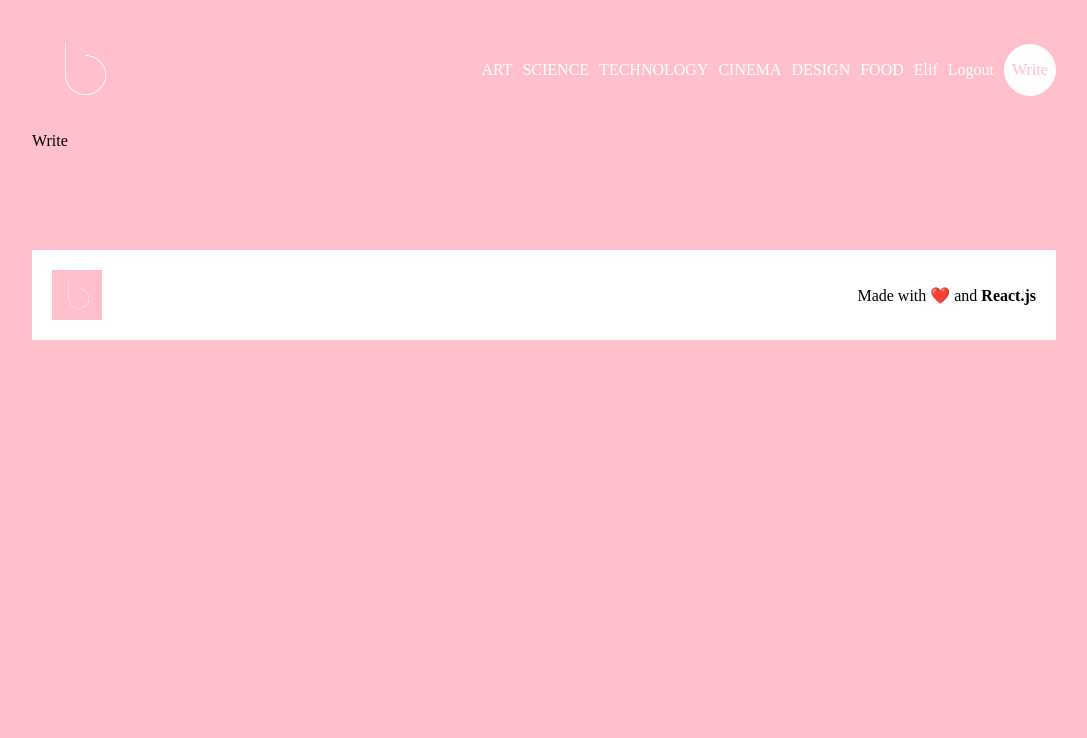
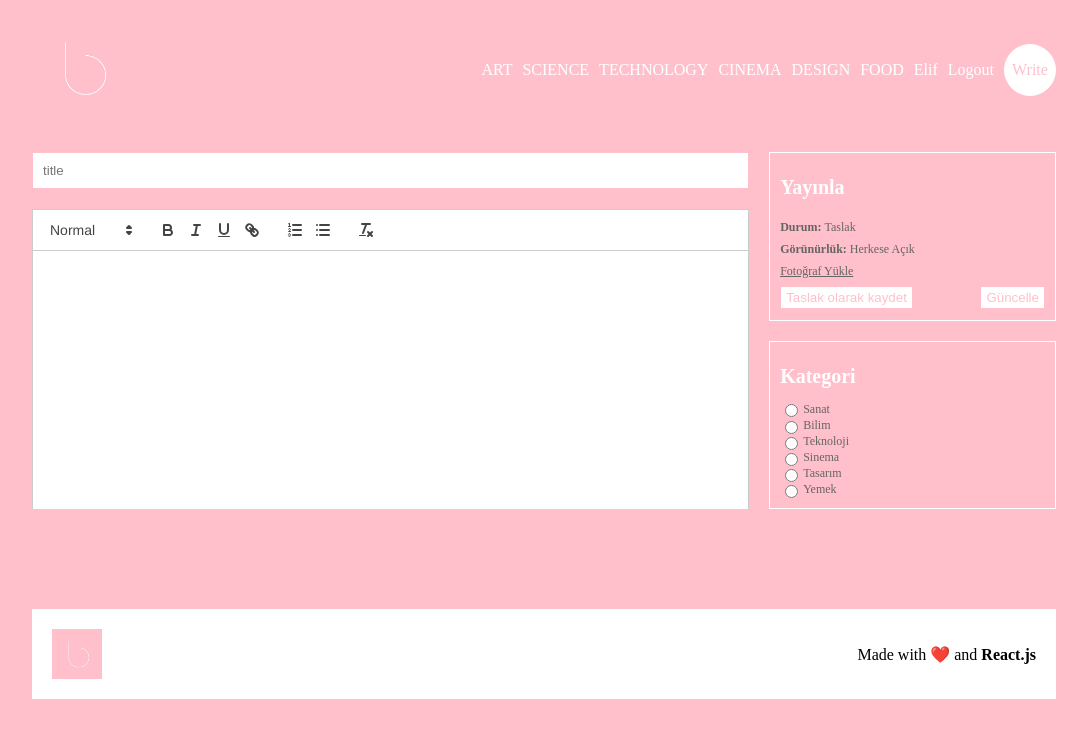
Before and after one commit to elifgazioglu/mern-blog-app, a React (Create React App) app in the folder client/: page /write in a window 1280 px wide. Shown: the top 738 px of the page, without its empty margins (96-1183 px from the left). Built offline with nearby package versions, Linux system fonts and the light colour scheme.

Commit message:
create write page with react-quill library

```diff
--- a/client/package.json
+++ b/client/package.json
@@ -9,6 +9,7 @@
     "react": "^18.2.0",
     "react-dom": "^18.2.0",
     "react-icons": "^4.8.0",
+    "react-quill": "^2.0.0",
     "react-router-dom": "^6.9.0",
     "react-scripts": "5.0.1",
     "sass": "^1.59.3",
--- a/client/src/pages/Write.jsx
+++ b/client/src/pages/Write.jsx
@@ -1,9 +1,83 @@
-import React from 'react'
+import React from "react";
+import { useState } from "react";
+import ReactQuill from "react-quill";
+import "react-quill/dist/quill.snow.css";
 
 const Write = () => {
+  const [value, setValue] = useState("");
+
   return (
-    <div>Write</div>
-  )
-}
+    <div className="add">
+      <div className="content">
+        <input type="text" placeholder="title"></input>
+        <div className="editorContainer">
+          <ReactQuill
+            className="editor"
+            theme="snow"
+            value={value}
+            onChange={setValue}
+          />
+        </div>
+      </div>
+      <div className="menu">
+        <div className="item">
+          <h1>Yayınla</h1>
+          <span>
+            <b>Durum: </b> Taslak
+          </span>
+          <span>
+            <b>Görünürlük: </b> Herkese Açık
+          </span>
+          <input
+            style={{ display: "none" }}
+            type="file"
+            name=""
+            id="file"
+          ></input>
+          <label className="file" htmlFor="file">
+            Fotoğraf Yükle
+          </label>
+          <div className="buttons">
+            <button>Taslak olarak kaydet</button>
+            <button>Güncelle</button>
+          </div>
+        </div>
+        <div className="item">
+          <h1>Kategori</h1>
 
-export default Write
+          <div className="cat">
+            <input type="radio" name="cat" value="art" id="art"></input>
+            <label htmlFor="art">Sanat</label>
+          </div>
+          <div className="cat">
+            <input type="radio" name="cat" value="science" id="science"></input>
+            <label htmlFor="science">Bilim</label>
+          </div>
+          <div className="cat">
+            <input
+              type="radio"
+              name="cat"
+              value="Technology"
+              id="technology"
+            ></input>
+            <label htmlFor="Technology">Teknoloji</label>
+          </div>
+          <div className="cat">
+            <input type="radio" name="cat" value="Cinema" id="cinema"></input>
+            <label htmlFor="Cinema">Sinema</label>
+          </div>
+          <div className="cat">
+            <input type="radio" name="cat" value="Design" id="design"></input>
+            <label htmlFor="design">Tasarım</label>
+          </div>
+          <div className="cat">
+            <input type="radio" name="cat" value="Food" id="food"></input>
+            <label htmlFor="food">Yemek</label>
+          </div>
+        </div>
+      </div>
+    </div>
+  );
+};
+
+export default Write;
--- a/client/src/style.scss
+++ b/client/src/style.scss
@@ -112,7 +112,8 @@ body {
                         border: 1px solid white;
 
                         &:hover {
-                            color: rgb(255, 158, 174);
+                            color: white;
+                            background-color: $pink;
                         }
                     }
                 }
@@ -241,7 +242,7 @@ body {
                     }
                 }
 
-                .edit{
+                .edit {
                     display: flex;
                     justify-content: space-between;
                     gap: 5px;
@@ -257,16 +258,16 @@ body {
                         justify-content: center;
                     }
 
-                    .icon{
+                    .icon {
                         width: 15px;
                         height: 15px;
                     }
 
-                    h1{
+                    h1 {
                         font-size: 42px;
                     }
 
-                    p{
+                    p {
                         text-align: justify;
 
                         line-height: 40px;
@@ -281,21 +282,21 @@ body {
                 flex-direction: column;
                 gap: 25px;
 
-                h1{
+                h1 {
                     font-size: 20px;
                 }
 
-                .post{
+                .post {
                     display: flex;
                     flex-direction: column;
-                    gap:10px;
+                    gap: 10px;
                 }
 
-                h2{
+                h2 {
                     color: white;
                 }
 
-                img{
+                img {
                     width: 100%;
                     height: 200px;
                     object-fit: cover;
@@ -316,7 +317,100 @@ body {
             }
         }
 
+        //Write
 
+        .add {
+            margin-top: 20px;
+            display: flex;
+            gap: 20px;
+        }
+
+        .content {
+            flex: 5;
+            display: flex;
+            flex-direction: column;
+            gap: 20px;
+
+            input{
+                padding: 10px;
+                border: 1px solid $pink;
+            }
+
+            .editorContainer{
+                height: 300px;
+                overflow: scroll;
+                background-color: white;
+
+                .editor{
+                    height: 300px;
+                }
+            }
+        }
+
+        .menu {
+            flex: 2;
+            display: flex;
+            flex-direction: column;
+            gap: 20px;
+
+            .item{
+                border: 1px solid white;
+                padding: 10px;
+                flex: 1;
+                display: flex;
+                flex-direction: column;
+                justify-content: space-between;
+                font-size: 12px;
+
+                h1{
+                    font-size: 20px;
+                }
+
+                b{
+                    color: rgb(102, 100, 100);
+                }
+
+                span{
+                    color: rgb(102, 100, 100);
+                }
+
+                label{
+                    color: rgb(102, 100, 100);
+                }
+
+                .file{
+                    text-decoration: underline;
+                    cursor: pointer;
+                }
+
+                .buttons{
+                    display: flex;
+                    justify-content: space-between;
+
+                    :first-child{
+                        cursor: pointer;
+                        color: $pink;
+                        background-color: white;
+                        border: 1px solid $pink;
+                        padding: 3px 5px;
+                    }
+
+                    :last-child{
+                        cursor: pointer;
+                        color: $pink;
+                        background-color: white;
+                        border: 1px solid $pink;
+                        padding: 3px 5px;
+                    }
+                }
+
+                .cat{
+                    display: flex;
+                    align-items: center;
+                    gap: 2px;
+                }
+            }
+        }
 
 
     }
```
Also changed, not shown: 1 other file (tests, documents, lock files or other folders).
